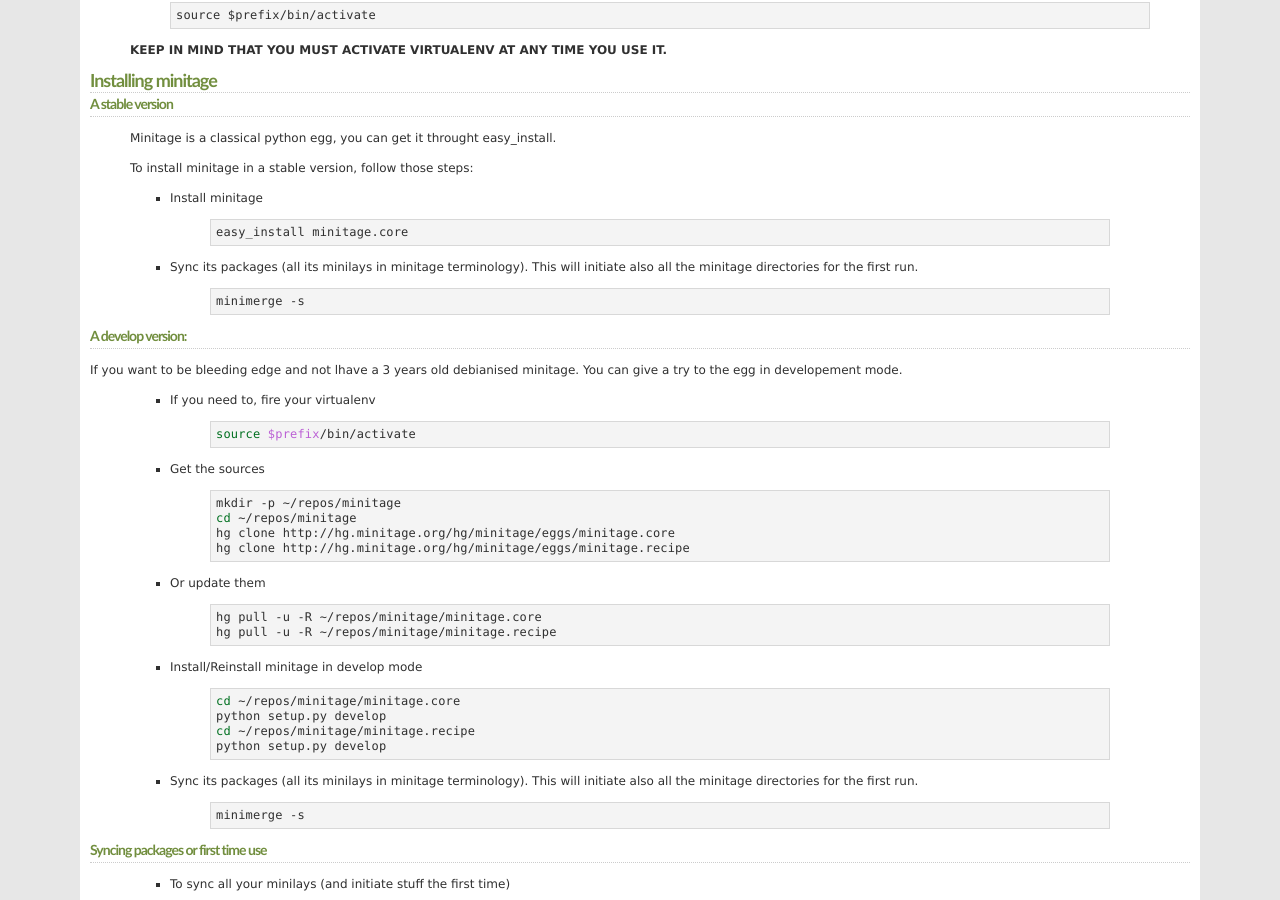
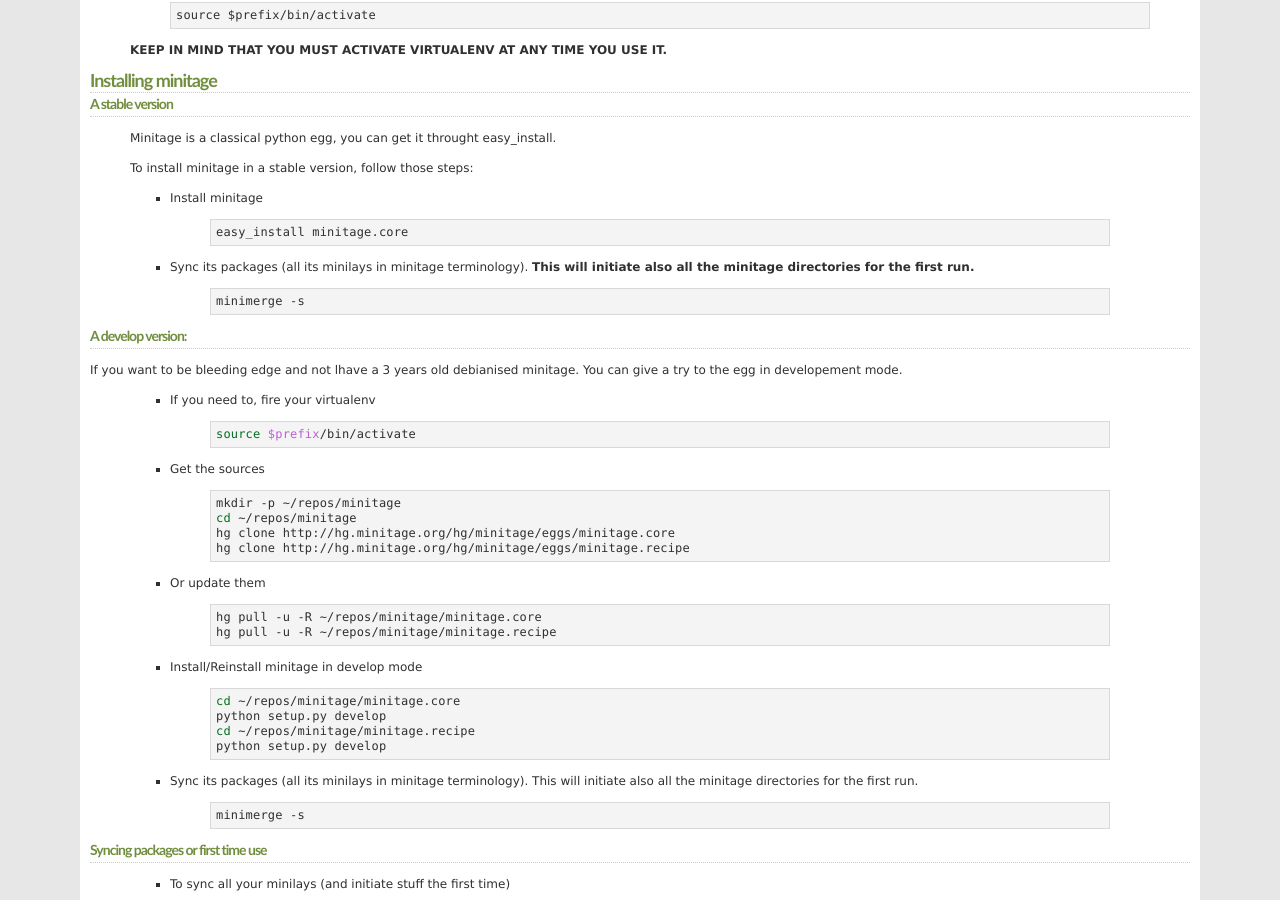
Before and after one commit to minitage/minitage.github.io, a Sphinx documentation site: the page built from source/installation.rst, in a window 1280 px wide and 900 px high, scrolled down 3482 px. Built offline with Sphinx 7.4.7, drawn with Linux system fonts in a browser that asks for light colours.

```diff
--- a/source/installation.rst
+++ b/source/installation.rst
@@ -199,7 +199,7 @@ A stable version
             easy_install minitage.core
 
     - Sync its packages (all its minilays in minitage terminology).
-      This will initiate also all the minitage directories for the first run.
+      **This will initiate also all the minitage directories for the first run.**
 
         .. code-block:: sh
 
```
